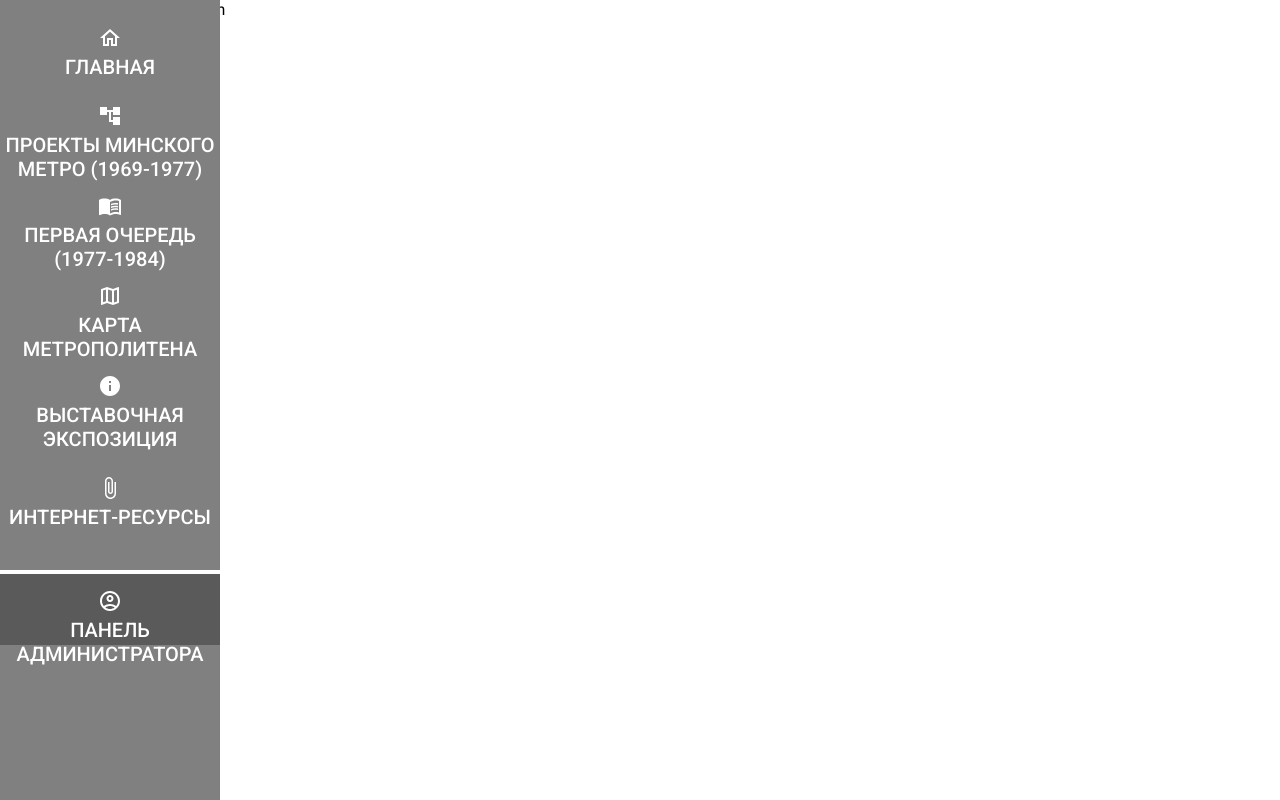
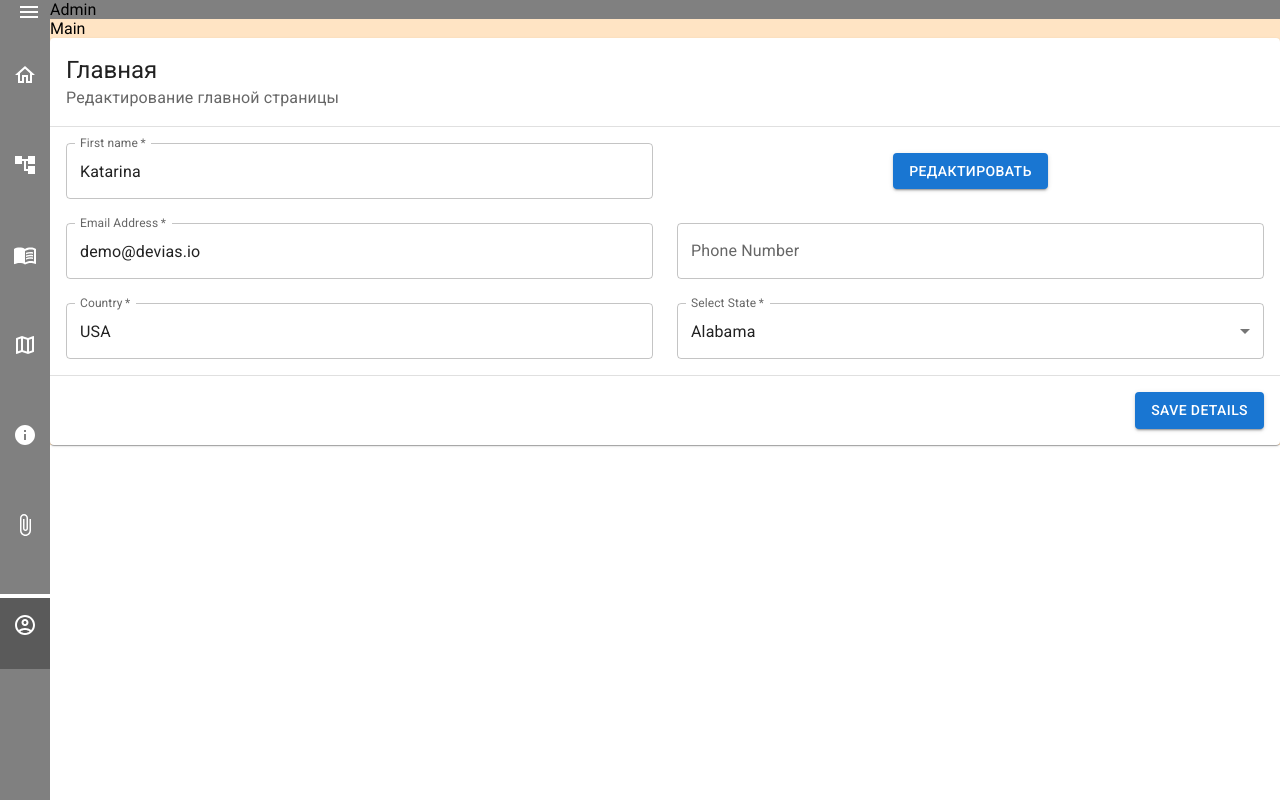
Before and after one commit to GavroshCyril/metrostroy, a React (Create React App) app: page /admin in a window 1280 px wide. Built offline with nearby package versions, Linux system fonts and the light colour scheme.

Commit message:
fix: code refactoring

```diff
--- a/src/App.css
+++ b/src/App.css
@@ -14,6 +14,8 @@ body {
 }
 main {
   width: 100%;
+
+  /* margin-left: 200px; */
 }
 .sidebar {
   position: fixed;
@@ -70,5 +72,5 @@ main {
 }
 .icon,
 .link_text {
-  font-size: 20px;
+  font-size: 16px;
 }
--- /dev/null
+++ b/src/components/Sidebar.css
@@ -0,0 +1,3 @@
+.main {
+    background-color: green;
+  }
--- a/src/components/Sidebar.jsx
+++ b/src/components/Sidebar.jsx
@@ -1,4 +1,4 @@
-import React from "react";
+import React, { useState } from "react";
 import HomeIcon from "@mui/icons-material/HomeOutlined";
 import ContactIcon from "@mui/icons-material/Info";
 import SearchIcon from "@mui/icons-material/AccountTree";
@@ -6,6 +6,7 @@ import MediaIcon from "@mui/icons-material/MenuBook";
 import MapIcon from "@mui/icons-material/MapOutlined";
 import UsefulLink from "@mui/icons-material/AttachFileOutlined";
 import UserIcon from "@mui/icons-material/AccountCircleOutlined";
+import MenuIcon from '@mui/icons-material/Menu';
 import { NavLink } from "react-router-dom";
 
 const Sidebar = ({ children }) => {
@@ -48,9 +49,19 @@ const Sidebar = ({ children }) => {
       icon: <UserIcon />,
     },
   ];
+
+  const[isOpen ,setIsOpen] = useState(false);
+  const toggle = () => setIsOpen (!isOpen);
+
+
   return (
     <div className="container">
-      <div className="sidebar">
+      <div className="sidebar" style={{width: isOpen ? "200px" : "50px"}}>
+
+      <div style={{ marginLeft: isOpen ? "45%" : "33%" }} className="bars">
+        <MenuIcon onClick={toggle} />
+      </div>
+
         {menuItem.map((item, index) => (
           <NavLink
             to={item.path}
@@ -59,11 +70,11 @@ const Sidebar = ({ children }) => {
             activeclassName="active"
           >
             <div className="icon">{item.icon}</div>
-            <div className="link_text">{item.name}</div>
+            <div className="link_text" style={{display: isOpen ? "block" : "none"}}>{item.name}</div>
           </NavLink>
         ))}
       </div>
-      <main>{children}</main>
+      <main style={{marginLeft: isOpen ? "200px" : "50px"}}>{children}</main>
     </div>
   );
 };
--- a/src/pages/Admin/Admin.css
+++ b/src/pages/Admin/Admin.css
@@ -23,3 +23,19 @@
   justify-content: flex-start;
   margin-top: 8px;
 }
+
+.background {
+  background-color: grey;
+}
+
+.mainPage {
+  background-color: bisque;
+}
+
+.buttonContainer {
+  display: flex;
+  justify-content: space-around;
+  align-items: center;
+  /* justify-content: center; */
+  /* gap: 50px */
+}
--- a/src/pages/Admin/Admin.jsx
+++ b/src/pages/Admin/Admin.jsx
@@ -1,11 +1,18 @@
 import React from "react";
 import "./Admin.css";
+import { AccountProfileDetails } from './account-profile-details';
 
 const Admin = () => {
 
+
+
   return (
-    <div>
+    <div className="background">
       Admin
+      <div className="mainPage">
+        Main
+        <AccountProfileDetails />
+      </div>
     </div>
   );
 };
--- /dev/null
+++ b/src/pages/Admin/account-profile-details.js
@@ -0,0 +1,246 @@
+import React from "react";
+import { useState, useEffect } from 'react';
+import {
+  Box,
+  Button,
+  Card,
+  CardContent,
+  CardHeader,
+  Divider,
+  Grid,
+  TextField
+} from '@mui/material';
+import "./Admin.css";
+import Axios from "axios"
+
+const states = [
+  {
+    value: 'alabama',
+    label: 'Alabama'
+  },
+  {
+    value: 'new-york',
+    label: 'New York'
+  },
+  {
+    value: 'san-francisco',
+    label: 'San Francisco'
+  }
+];
+
+export const AccountProfileDetails = (props) => {
+  const [values, setValues] = useState({
+    firstName: 'Katarina',
+    lastName: 'Smith',
+    email: 'demo@devias.io',
+    phone: '',
+    state: 'Alabama',
+    country: 'USA'
+  });
+
+  const [isChanging, setIsChanging] = useState (false);
+
+
+  const handleChange = (event) => {
+    setValues({
+      ...values,
+      [event.target.name]: event.target.value
+    });
+  };
+
+  // useEffect(() => {
+  //   Axios.post("http://localhost:3000/user/login", {
+  //       name: userName,
+  //       password: userPassword
+  //   })
+  //   .then((responce) => {
+  //       if (responce.status === 200) {
+  //           const token = responce.data && responce.data.accessToken
+  //           const refreshToken = responce.data && responce.data.refreshToken
+  //           const decoded = JwtDecode(token);
+  //           const user = {
+  //             id: decoded.id,
+  //             name: decoded.name,
+  //             role: decoded.role,
+  //           }
+
+  //           localStorage.setItem("token", token)
+  //           localStorage.setItem("refreshToken", refreshToken)
+
+  //           dispatch(update(user))
+  //           navigate('/');
+  //       } else {
+  //           console.log("Something went wrong", responce)
+  //       }
+  //   })
+  //   .catch((err) => {
+  //       console.log("err", err)
+
+  //   })
+
+
+  // }, [])
+
+  return (
+    <form
+      autoComplete="off"
+      noValidate
+      {...props}
+    >
+      <Card>
+        <CardHeader
+          subheader="Редактирование главной страницы"
+          title="Главная"
+        />
+        <Divider />
+        <CardContent>
+          <Grid
+            container
+            spacing={3}
+          >
+            <Grid
+              item
+              md={6}
+              xs={12}
+            >
+              <TextField
+                fullWidth
+                label="First name"
+                name="firstName"
+                onChange={handleChange}
+                required
+                value={values.firstName}
+                variant="outlined"
+              />
+            </Grid>
+            <Grid
+              item
+              md={6}
+              xs={12}
+              className="buttonContainer"
+            >
+              {isChanging ? <>
+                <Button
+                color="primary"
+                variant="contained"
+                onClick={() => setIsChanging(false)}
+              >
+                Сохранить
+              </Button>
+              <Button
+                color="primary"
+                variant="contained"
+                onClick={() => setIsChanging(false)}
+              >
+                Отмена
+              </Button></> : <Button
+                color="primary"
+                variant="contained"
+                onClick={() => setIsChanging(true)}
+              >
+                Редактировать
+              </Button>}
+
+
+              {/* <TextField
+                fullWidth
+                label="Last name"
+                name="lastName"
+                onChange={handleChange}
+                required
+                value={values.lastName}
+                variant="outlined"
+              /> */}
+            </Grid>
+            <Grid
+              item
+              md={6}
+              xs={12}
+            >
+              <TextField
+                fullWidth
+                label="Email Address"
+                name="email"
+                onChange={handleChange}
+                required
+                value={values.email}
+                variant="outlined"
+              />
+            </Grid>
+            <Grid
+              item
+              md={6}
+              xs={12}
+            >
+              <TextField
+                fullWidth
+                label="Phone Number"
+                name="phone"
+                onChange={handleChange}
+                type="number"
+                value={values.phone}
+                variant="outlined"
+              />
+            </Grid>
+            <Grid
+              item
+              md={6}
+              xs={12}
+            >
+              <TextField
+                fullWidth
+                label="Country"
+                name="country"
+                onChange={handleChange}
+                required
+                value={values.country}
+                variant="outlined"
+              />
+            </Grid>
+            <Grid
+              item
+              md={6}
+              xs={12}
+            >
+              <TextField
+                fullWidth
+                label="Select State"
+                name="state"
+                onChange={handleChange}
+                required
+                select
+                SelectProps={{ native: true }}
+                value={values.state}
+                variant="outlined"
+              >
+                {states.map((option) => (
+                  <option
+                    key={option.value}
+                    value={option.value}
+                  >
+                    {option.label}
+                  </option>
+                ))}
+              </TextField>
+            </Grid>
+          </Grid>
+        </CardContent>
+        <Divider />
+        <Box
+          sx={{
+            display: 'flex',
+            justifyContent: 'flex-end',
+            p: 2
+          }}
+        >
+          <Button
+            color="primary"
+            variant="contained"
+          >
+            Save details
+          </Button>
+        </Box>
+      </Card>
+    </form>
+  );
+};
--- a/src/pages/Home/Home.css
+++ b/src/pages/Home/Home.css
@@ -41,6 +41,7 @@
 .card-container {
   display: flex;
   margin: 0 15px;
+  flex-wrap: wrap;
 }
 
 .Card {
--- a/src/pages/Media/Media.css
+++ b/src/pages/Media/Media.css
@@ -28,7 +28,3 @@
 .links {
   margin-top: 20px;
 }
-
-main {
-  margin-left: 14%;
-}
```
